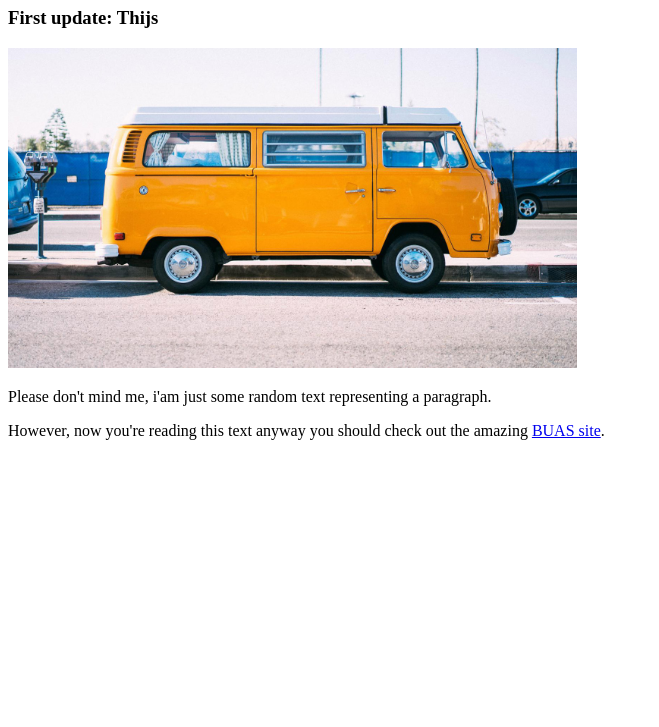
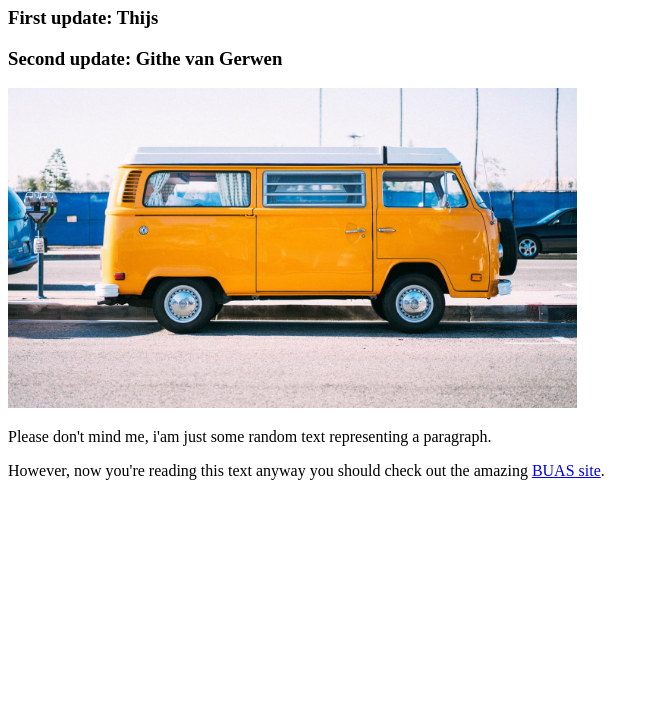
Before and after one commit to ThijsvanderHeijden/prj4-chapter-3, a plain HTML site: page index.html in a window 1280 px wide. Shown: the part 73-800 px from the top of the page, without its empty margins (0-659 px from the left). Drawn offline with Linux system fonts and the light colour scheme.

Commit message:
Update index.html

```diff
--- a/index.html
+++ b/index.html
@@ -9,6 +9,7 @@
 <body>
   <h1>Welcome to the Offical Site</h1>
 	<h3>First update: Thijs</h3>
+	<h3>Second update: Githe van Gerwen</h3>
 
   <img src="images/vw_van.jpg" alt="vw van"       height="320">
 
```
